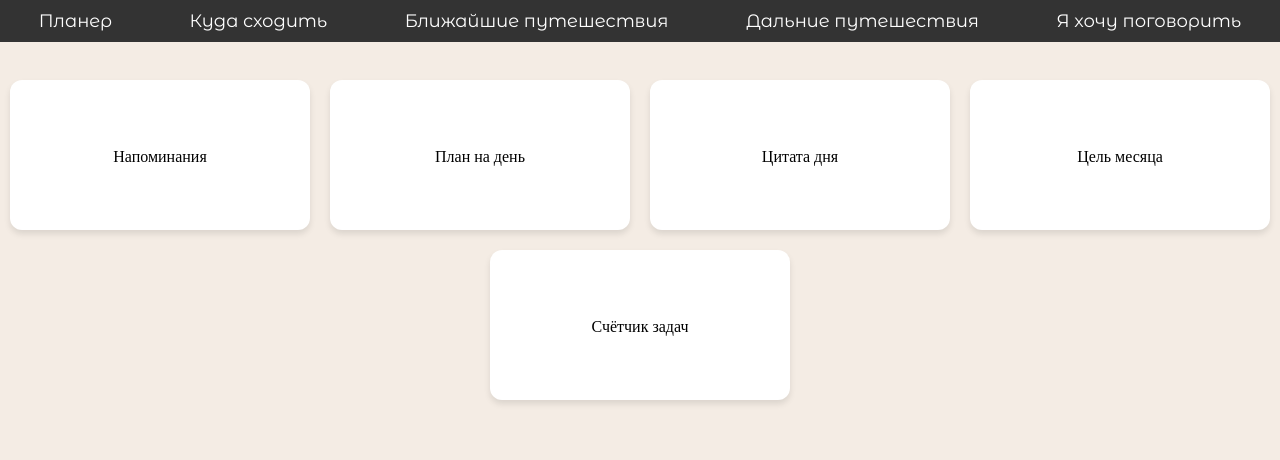
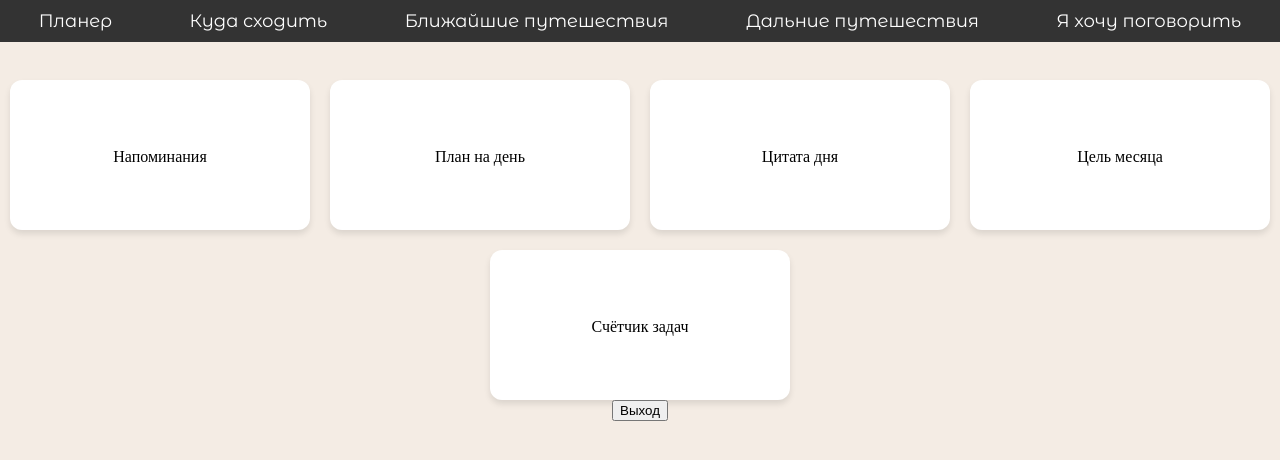
Before and after one commit to KristinaSuvora/personal-web-app, a plain HTML site: page home.html in a window 1280 px wide. Drawn offline with nearby package versions, Linux system fonts and the light colour scheme.

Commit message:
Update home.html

```diff
--- a/home.html
+++ b/home.html
@@ -120,6 +120,7 @@
         <div class="widget" draggable="true">Цель месяца</div>
         <div class="widget" draggable="true">Счётчик задач</div>
     </div>
+<button class="logout" onclick="window.location.href='index.html'">Выход</button>
 
     <script>
         document.querySelectorAll('.widget').forEach(widget => {
```
